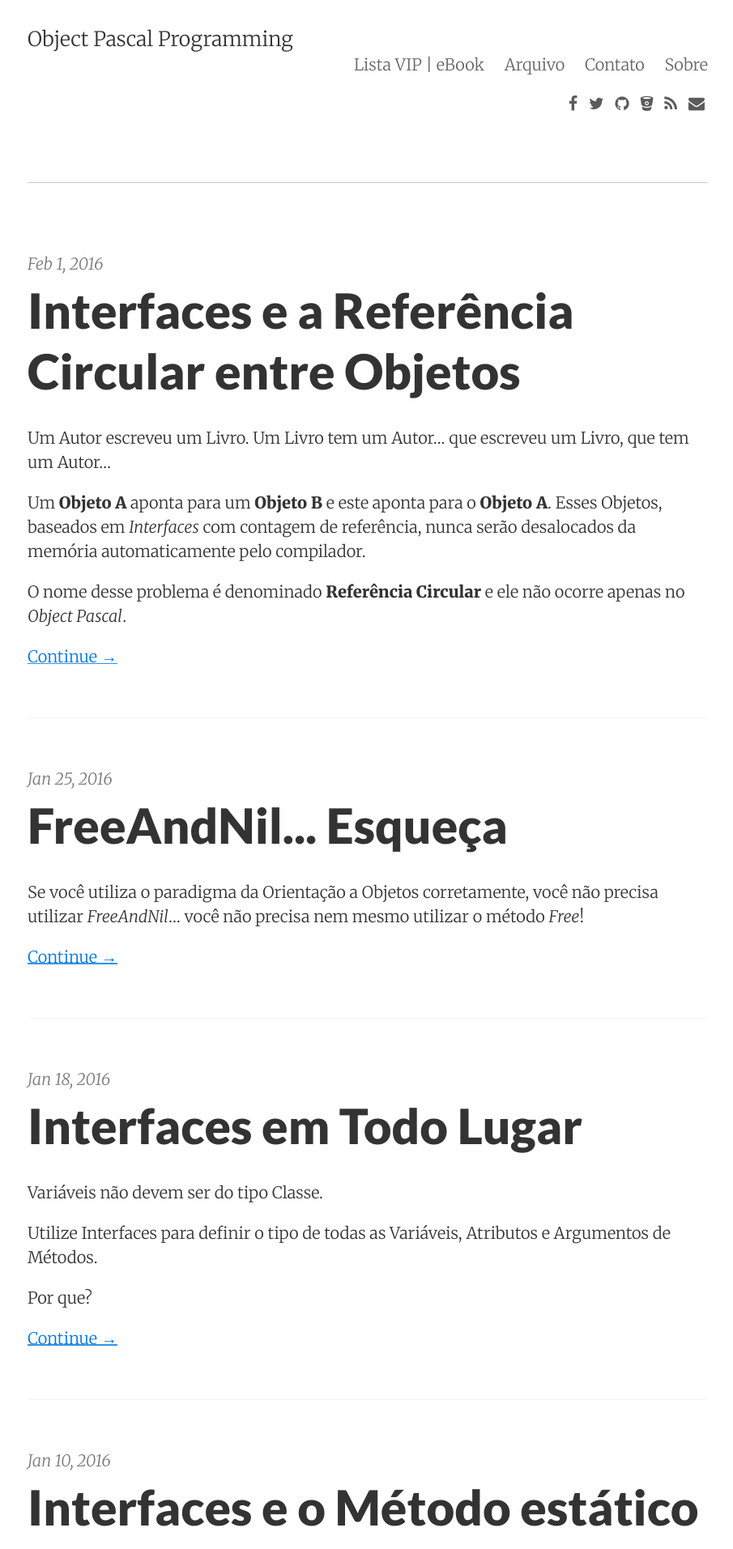
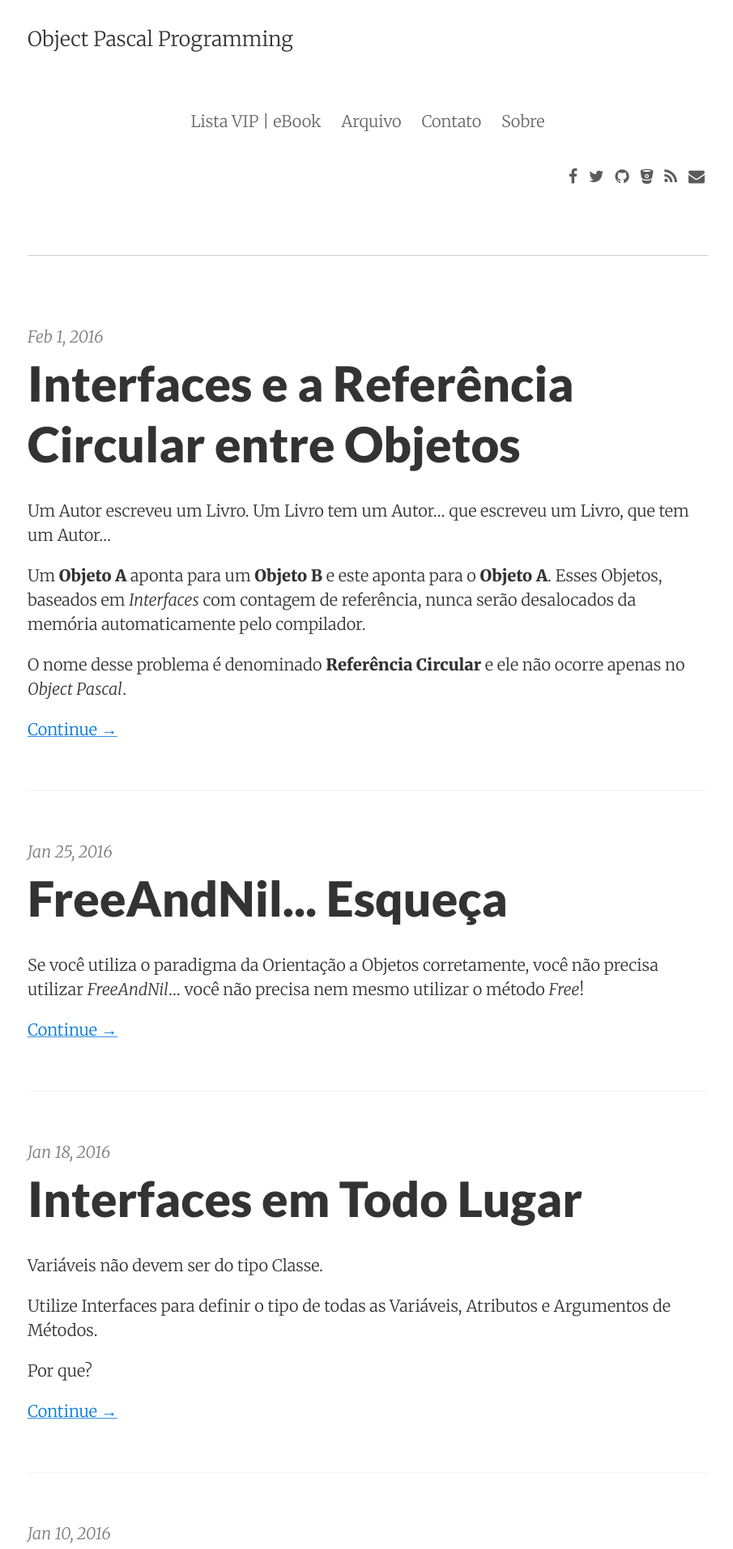
Before and after one commit to mdbs99/opp, a Jekyll site: the page built from index.html, in a window 1280 px wide. Shown: the top 1913 px of the page at 81% size, without its empty margins (186-1091 px from the left). Built offline with Jekyll 4.4.1, drawn with Linux system fonts in a browser that asks for light colours; nearby versions of some CDN libraries; the list of posts is cut into pages by our own code.

Commit message:
Update _media-queries.scss

```diff
--- a/_sass/_media-queries.scss
+++ b/_sass/_media-queries.scss
@@ -26,8 +26,7 @@
   }
 
   .site-header .site-nav {
-    float: right;
-    margin-top: .25rem;
+    margin: 3.75rem auto 20px;
   }
 
   blockquote {
```
